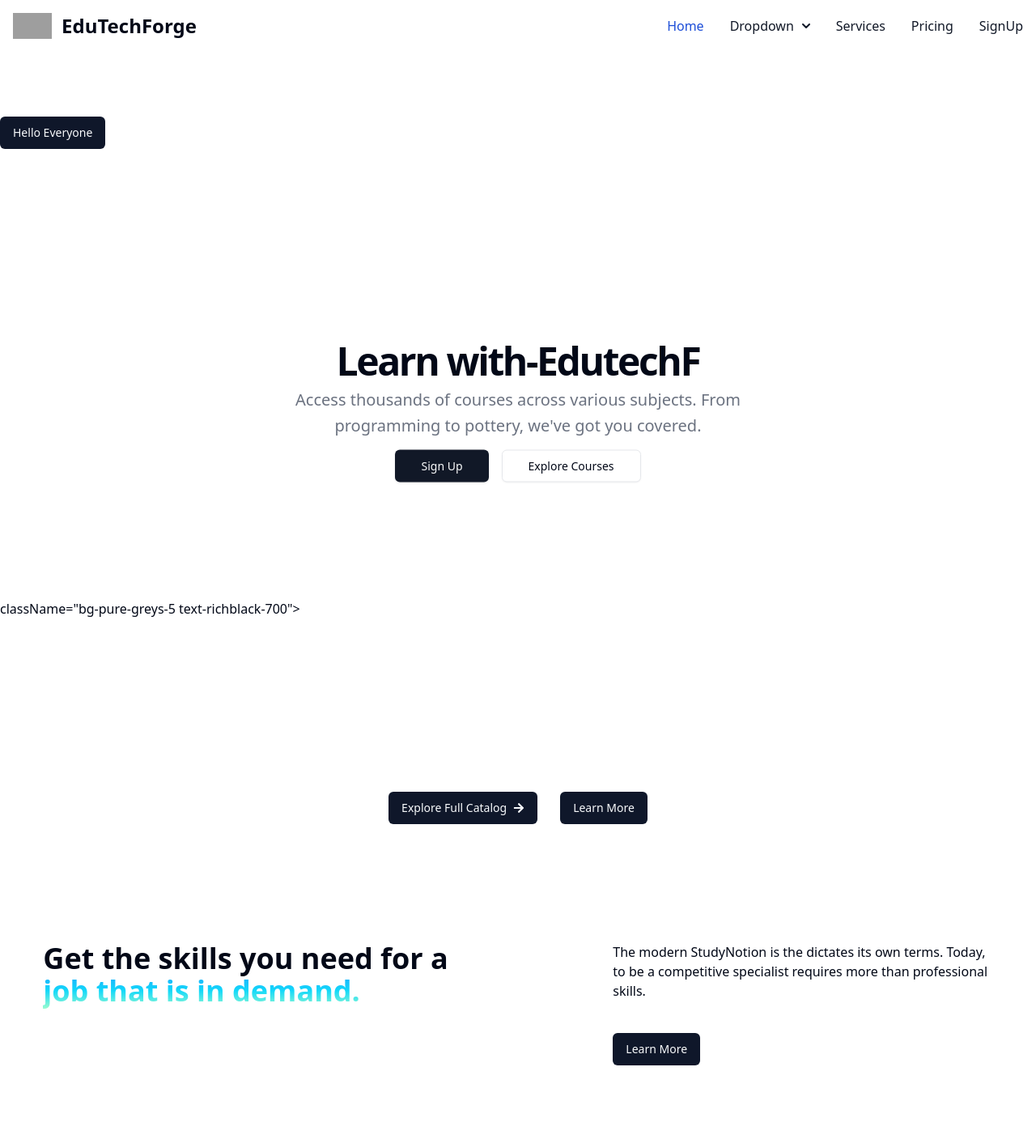
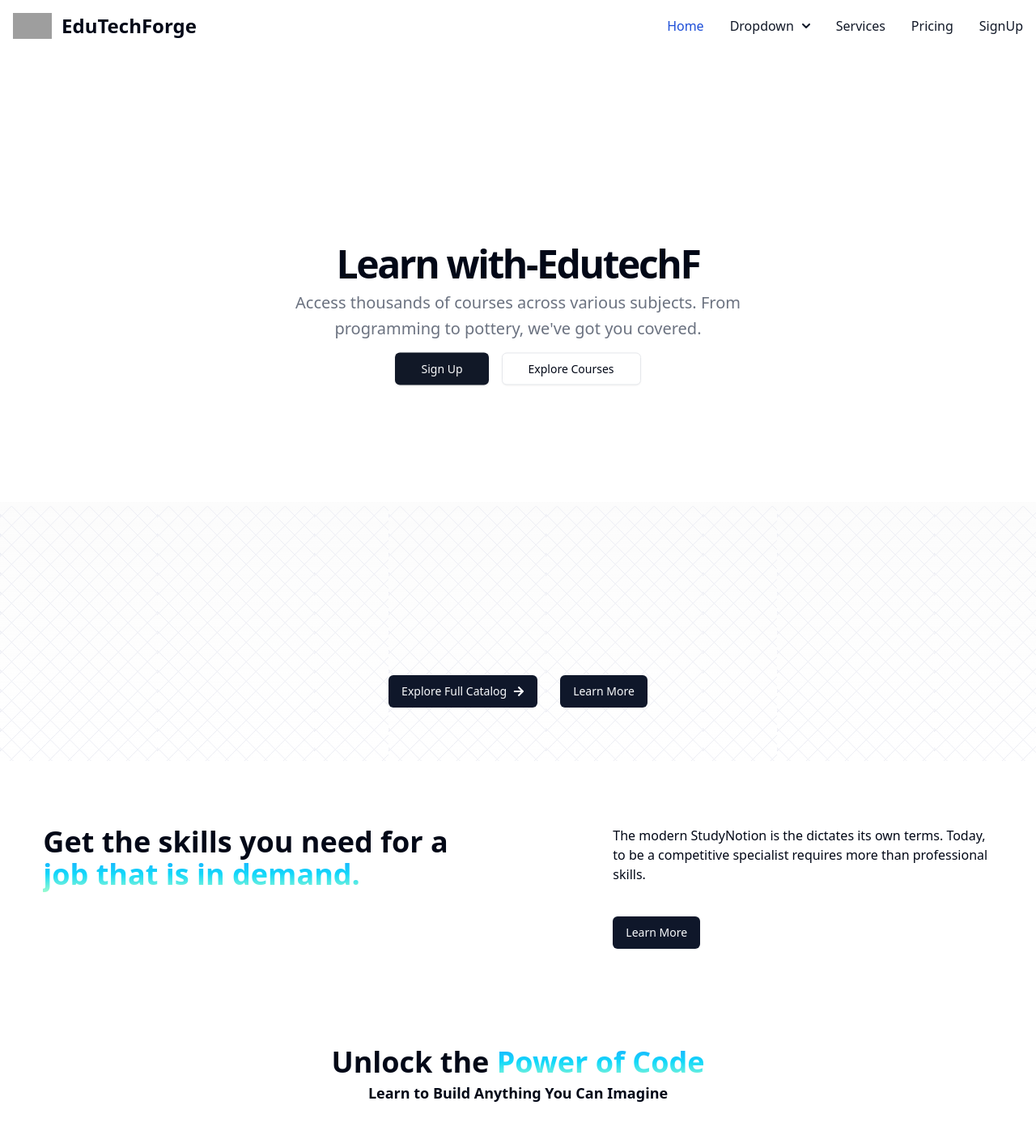
Before and after one commit to manthanmk66/EduTechForge, a React (Create React App) app in the folder edutechforge/: page / in a window 1280 px wide. Shown: the top 1402 px of the page at 81% size. Built offline with nearby package versions, Linux system fonts and the light colour scheme; grey boxes are pictures that could not be loaded.

Commit message:
Adde bg images

```diff
--- a/edutechforge/src/sections/Home/Fullcatelog.jsx
+++ b/edutechforge/src/sections/Home/Fullcatelog.jsx
@@ -2,15 +2,17 @@ import React from "react";
 import {Button } from "../../components/ui/button";
 import { FaArrowRight } from "react-icons/fa";
 import HighlightText from "./Highlighttext";
+import Background from"../../assets/bghome.svg";
 
 
 const FullCatalog = () => {
   return (
     <div>
       {/* Section 2 */}
-
-      <div style={{ backgroundImage: '")', backgroundSize: 'cover', backgroundPosition: 'center', minHeight: '333px' }}> className="bg-pure-greys-5 text-richblack-700">
-        <div className="homepage_bg h-[320px]">
+      <div className="bg-pure-greys-5 text-richblack-700" >
+        <div className=" h-[320px]" style={{
+              background: `url(${Background})`,
+            }}>
           {/* Explore Full Category Section */}
           <div className="mx-auto flex w-11/12 max-w-maxContent flex-col items-center justify-between gap-8">
             <div className="lg:h-[150px]"></div>
--- a/edutechforge/src/sections/home.jsx
+++ b/edutechforge/src/sections/home.jsx
@@ -16,7 +16,7 @@ const home = () => {
   return (
     <div className='space-y-20' >
         <Navbar />
-        <Button>Hello Everyone</Button>
+        {/* <Button className="justify-center items-center">Hello Everyone</Button> */}
         <HeroSection />
         <FullCatalog/>
         <ExploreMore/>
```
Also changed, not shown: edutechforge/src/assets/bghome.svg (added), edutechforge/src/assets/frame.png (added).
